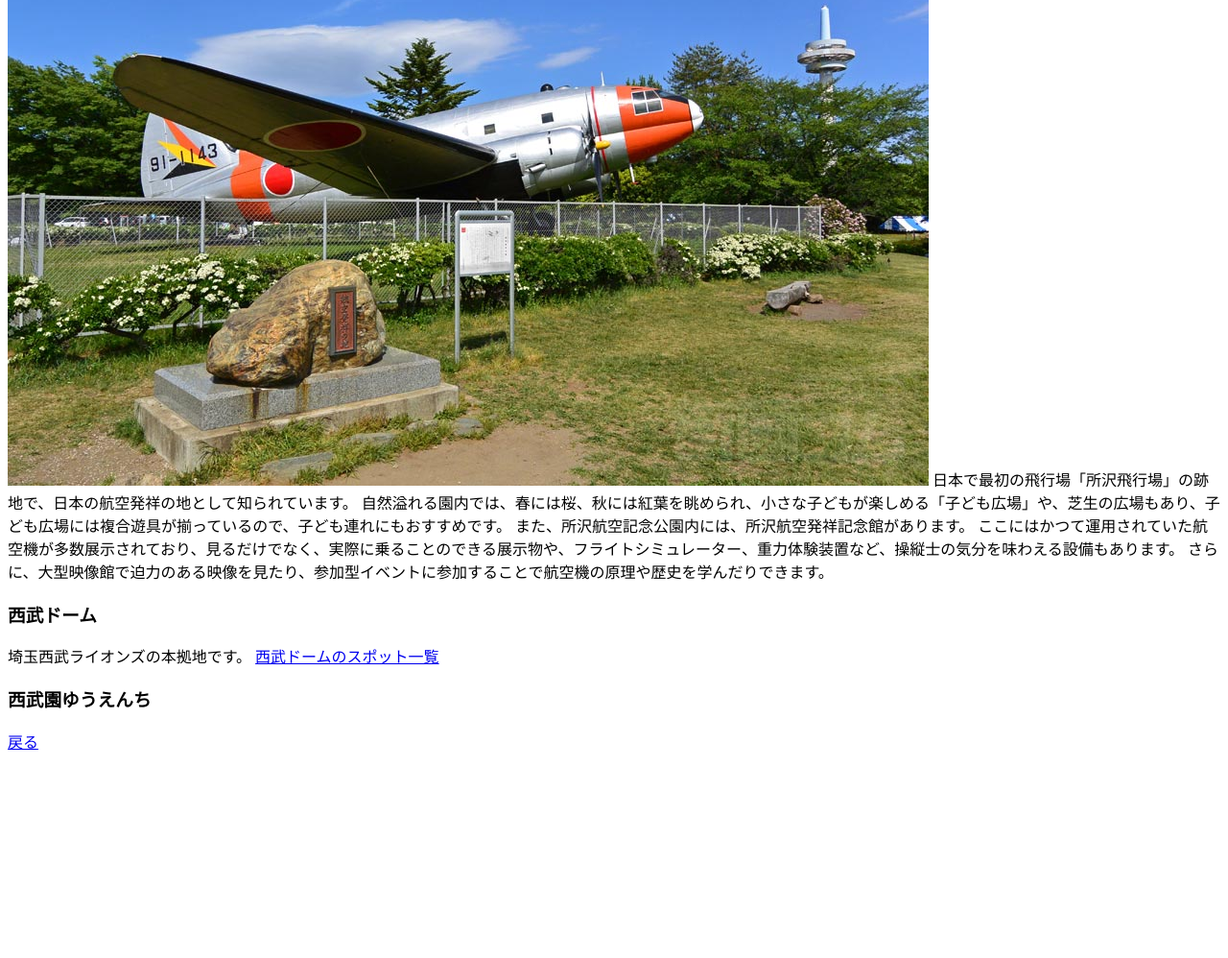
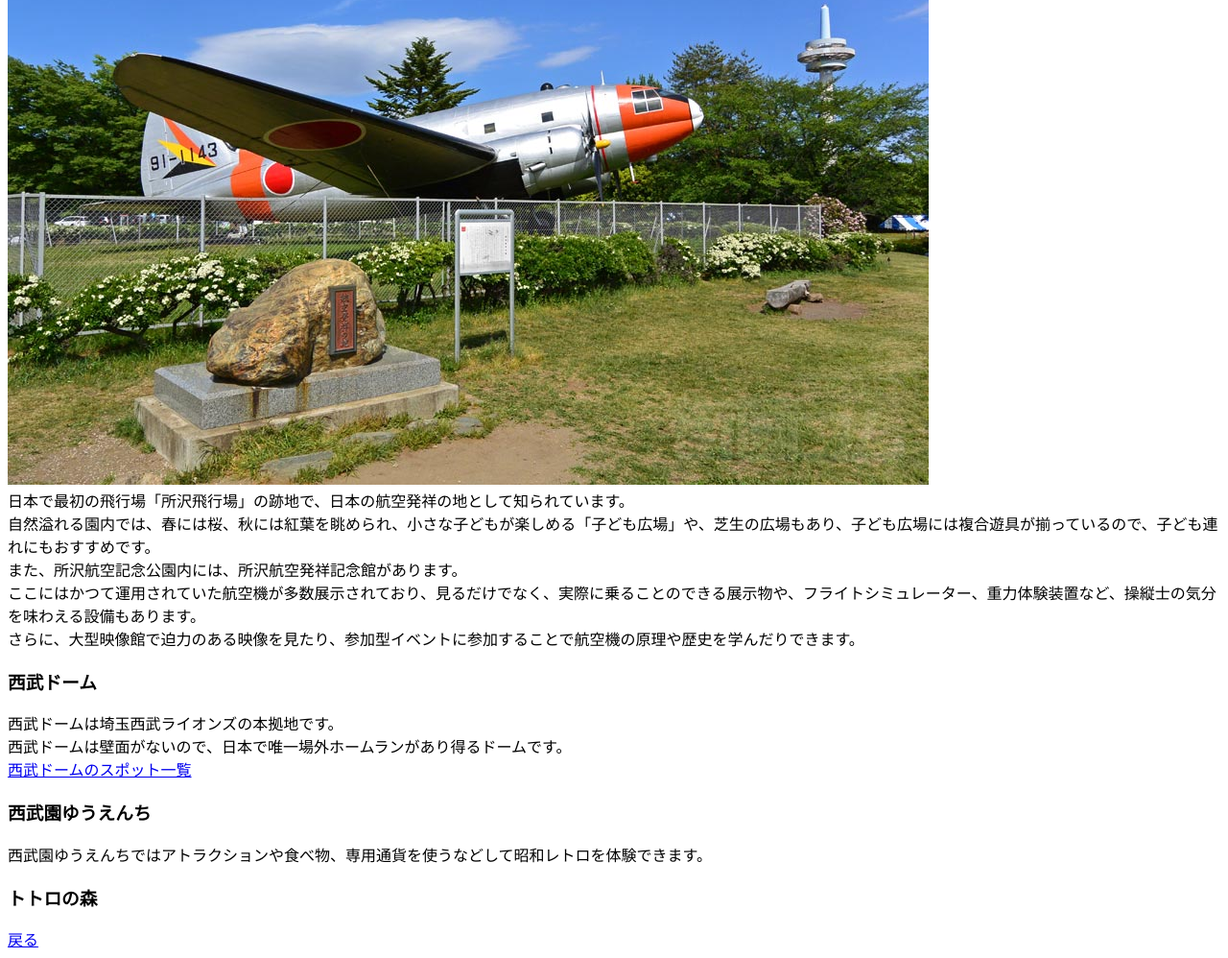
Before and after one commit to ueshimachihiro/web2024-2, a plain HTML site: page a.html in a window 1280 px wide. Shown: the part 1557-2555 px from the top of the page at 96% size. Before the commit the page ends 2349 px from the top, so only its background shows below. Drawn offline with Linux system fonts and the light colour scheme.

Commit message:
Update a.html

```diff
--- a/a.html
+++ b/a.html
@@ -7,22 +7,24 @@
 <body>
 <a id="def"><h1>所沢の魅力</h1></a>
 <h3>所沢駅</h3>
-<img src="./image/CaWbyJNdLuPBas0xSW7PFZnBY8quk3zwh8nw47M8.jpg" alt="所沢駅"></a>
+<img src="./image/CaWbyJNdLuPBas0xSW7PFZnBY8quk3zwh8nw47M8.jpg" alt="所沢駅"></a><br>
 所沢駅は新宿線と池袋線が交差し、都心や観光地へのアクセスが便利です。
-<img src="./image/61aa08fe09795.jpg" alt="夜の所沢駅"></a>
+<img src="./image/61aa08fe09795.jpg" alt="夜の所沢駅"></a><br>
 夜の所沢駅は、イルミネーションがとても綺麗です。
 <h3>航空公園</h3>
-<img src="./image/kokukoenst027.jpg" alt="航空公園にある飛行機">
-日本で最初の飛行場「所沢飛行場」の跡地で、日本の航空発祥の地として知られています。
-自然溢れる園内では、春には桜、秋には紅葉を眺められ、小さな子どもが楽しめる「子ども広場」や、芝生の広場もあり、子ども広場には複合遊具が揃っているので、子ども連れにもおすすめです。
-また、所沢航空記念公園内には、所沢航空発祥記念館があります。
-ここにはかつて運用されていた航空機が多数展示されており、見るだけでなく、実際に乗ることのできる展示物や、フライトシミュレーター、重力体験装置など、操縦士の気分を味わえる設備もあります。
-さらに、大型映像館で迫力のある映像を見たり、参加型イベントに参加することで航空機の原理や歴史を学んだりできます。
+<img src="./image/kokukoenst027.jpg" alt="航空公園にある飛行機"><br>
+日本で最初の飛行場「所沢飛行場」の跡地で、日本の航空発祥の地として知られています。<br>
+自然溢れる園内では、春には桜、秋には紅葉を眺められ、小さな子どもが楽しめる「子ども広場」や、芝生の広場もあり、子ども広場には複合遊具が揃っているので、子ども連れにもおすすめです。<br>
+また、所沢航空記念公園内には、所沢航空発祥記念館があります。<br>
+ここにはかつて運用されていた航空機が多数展示されており、見るだけでなく、実際に乗ることのできる展示物や、フライトシミュレーター、重力体験装置など、操縦士の気分を味わえる設備もあります。<br>
+さらに、大型映像館で迫力のある映像を見たり、参加型イベントに参加することで航空機の原理や歴史を学んだりできます。<br>
 <h3>西武ドーム</h3>
-埼玉西武ライオンズの本拠地です。
+西武ドームは埼玉西武ライオンズの本拠地です。<br>
+西武ドームは壁面がないので、日本で唯一場外ホームランがあり得るドームです。<br>
 <a href="https://www.seibulions.jp/special/welcome/spot/">西武ドームのスポット一覧</a>
 <h3>西武園ゆうえんち</h3>
-
+西武園ゆうえんちではアトラクションや食べ物、専用通貨を使うなどして昭和レトロを体験できます。
+<h3>トトロの森</h3>
 <a href="index.html#abc">戻る</a>
 </body>
 </html>
```
